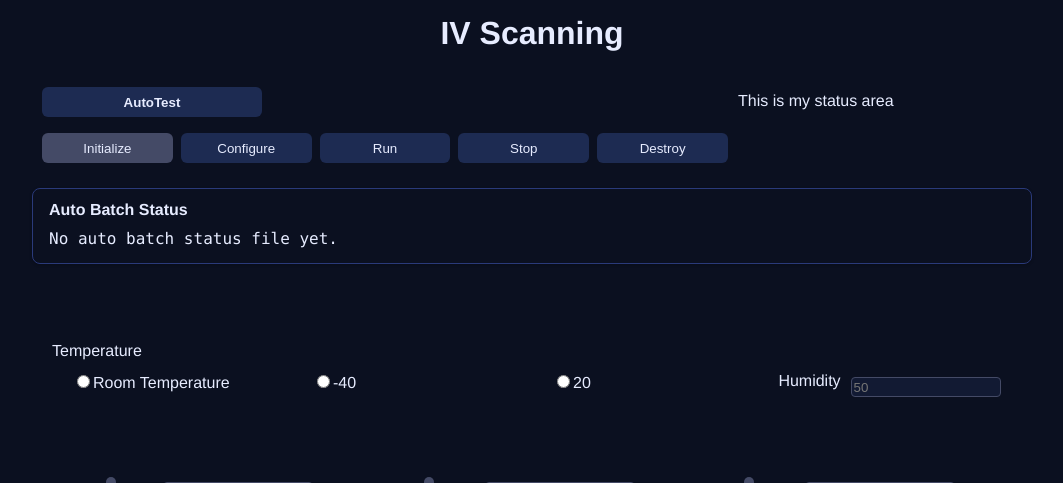
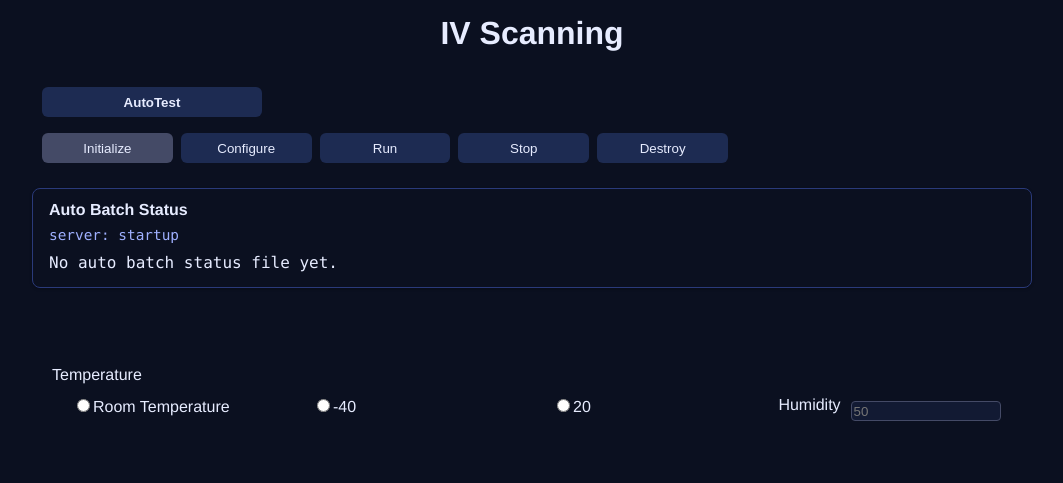
Before and after one commit to dilvv/mmts, a Flask app: template MultiModuleTeststandUI/templates/index_task3.html in a window 1280 px wide. Shown: the top 483 px of the page, without its empty margins (108-1171 px from the left). Run offline with Flask 3, Linux system fonts and the light colour scheme; the template is opened without the code that fills it, so the values that code supplies are empty; parts of the project's set-up code (start-up, migrations or seed data) failed here and were passed over; some libraries are stand-ins or nearby versions.

Commit message:
Move task3 server status into batch panel

```diff
--- a/MultiModuleTeststandUI/templates/index_task3.html
+++ b/MultiModuleTeststandUI/templates/index_task3.html
@@ -24,12 +24,11 @@
           </div>
         </div>
         <div id="i5xn8" class="gjs-cell">
-          <div id="statusText">This is my status area
-          </div>
         </div>
       </div>
       <div id="batchStatusPanel" class="batch-status-panel">
         <div class="batch-status-title">Auto Batch Status</div>
+        <div id="statusText" class="server-status-line">server: startup</div>
         <div id="batchStatusText">No auto batch status file yet.</div>
       </div>
       <form method="POST" id="pymodule_configurations" action="/task3/submit">
@@ -237,7 +236,7 @@
             document.getElementById('statusText').innerText = "server is running other task";
             return; // disable all buttons and returned
           } } }
-      document.getElementById('statusText').innerText = data.status;
+      document.getElementById('statusText').innerText = `server: ${data.status}`;
       const batchStatus = data.batchStatus || {};
       const batchLines = [];
       if (batchStatus.status) batchLines.push(`batch: ${batchStatus.status}`);
@@ -572,8 +571,7 @@ box-sizing: border-box;
   }
   #i5xn8{
     flex-basis:30%;
-    height:40px;
-    min-height:40px;
+    min-height:0;
   }
   #idewg{
     min-height:92px;
@@ -618,7 +616,13 @@ box-sizing: border-box;
     color:#e7ecff;
   }
   #statusText{
-    padding:10px 10px 10px 10px;
+    padding:0;
+  }
+  .server-status-line{
+    margin-bottom:8px;
+    color:#9fb0ff;
+    font-family:Consolas, monospace;
+    font-size:.9rem;
   }
   #i8wfow{
     justify-content:flex-start;
```
